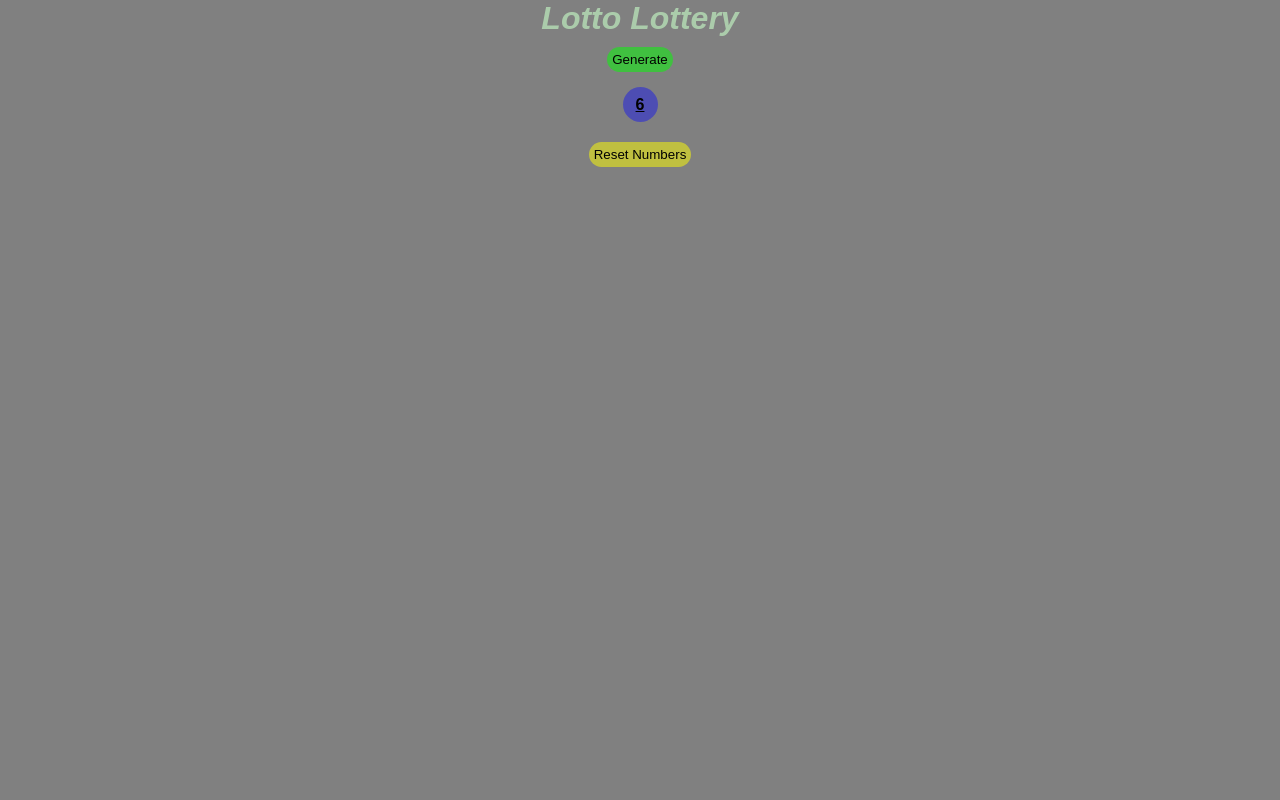
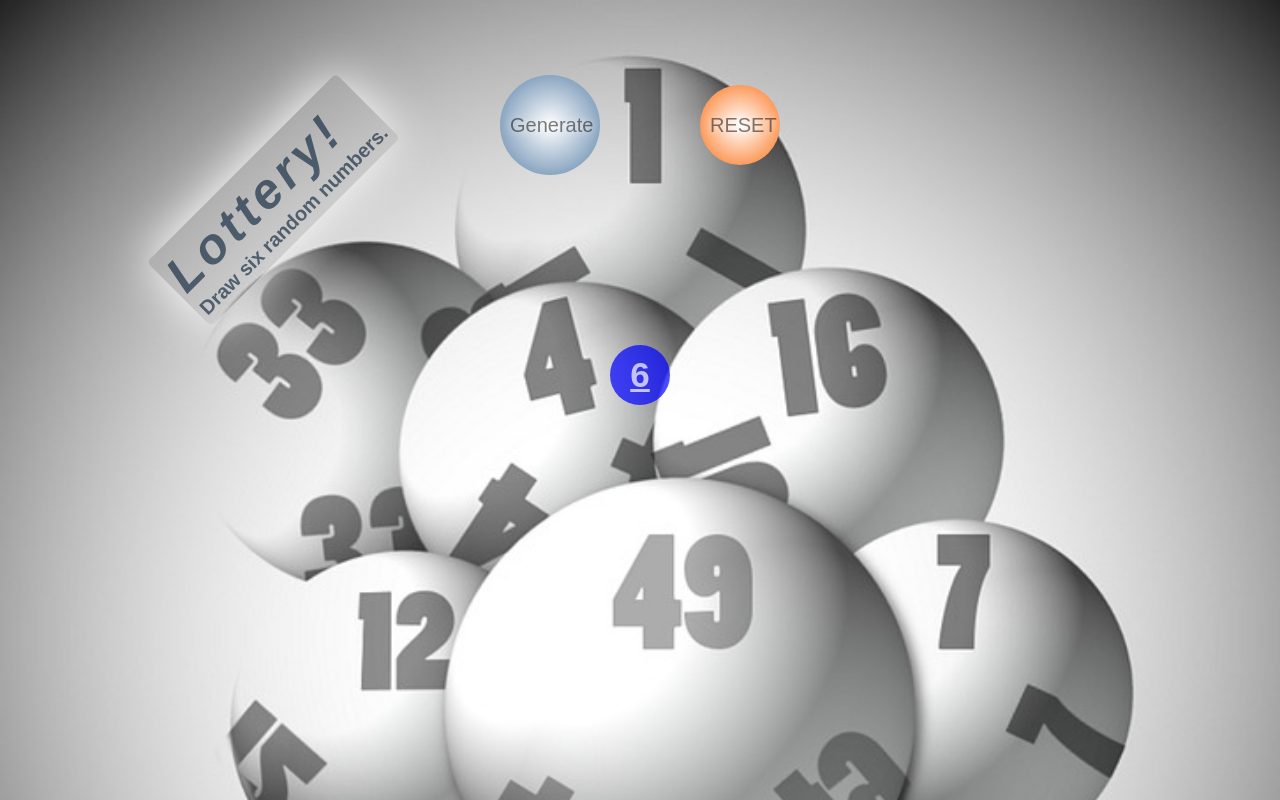
Before and after one commit to Piecuch-Patryk/Lotto-Lottery, a plain HTML site: page index.html in a window 1280 px wide. Both pictures are taken after a click on the button "Generate". Drawn offline with nearby package versions, Linux system fonts and the light colour scheme.

Commit message:
Added some better styles.

```diff
--- a/index.html
+++ b/index.html
@@ -3,16 +3,20 @@
 
 <head>
     <meta charset="UTF-8">
-    <title>Lotto Lottery</title>
+    <meta name="viewport" content="width=device-width, user-scalable=no, initial-scale=1.0, maximum-scale=1.0, minimum-scale=1.0">
+    <title>Lottery - draw random numbers</title>
     <link rel="stylesheet" href="./styles.css" type="text/css">
 </head>
 
 <body>
-    <main>
-        <h1>Lotto Lottery</h1>
+    <main class="flexbox">
+        <span class="titles">
+            <h1>Lottery!</h1>
+            <h3>Draw six random numbers.</h3>
+       </span>
         <button id="draw-number" class="draw-btn" type="button">Generate</button>
+        <button id="reset-numbers" class="reset-btn" type="reset">RESET</button>
         <section id="container" class="container-balls"></section>
-        <button id="reset-numbers" class="reset-btn" type="reset">Reset Numbers</button>
     </main>
     <div id="modal" class="modal">
         <div>
@@ -21,6 +25,9 @@
             <button id="modal-btn" type="button" class="modal-btn">OK</button>
         </div>
     </div>
+    <!--    jQuery library-->
+    <script src="https://ajax.googleapis.com/ajax/libs/jquery/1.8.0/jquery.min.js" type="text/javascript"></script>
+    <!--    main javaScript file-->
     <script src="./main.js" type="text/javascript"></script>
 </body>
 
--- a/styles.css
+++ b/styles.css
@@ -4,20 +4,49 @@
     font-family: 'oswald', sans-serif;
 }
 
+html {
+    font-size: 62.5%;
+}
+
 body {
-    background-color: gray;
-    max-width: 1000px;
+    position: relative;
+    width: 100rem;
     margin: 0 auto;
-    text-align: center;
-    position: relative;
+    background-image: url(./lotto.jpg);
+    background-repeat: no-repeat;
+    background-size: cover;
 }
 
 
 /* main title*/
 
+.flexbox {
+    height: 100vh;
+    display: flex;
+    align-items: center;
+    justify-content: center;
+    flex-wrap: wrap;
+}
+
+.titles {
+    position: absolute;
+    top: 25%;
+    left: 0;
+    transform: translateY(-50%) rotate(-45deg);
+    box-shadow: 0 0 5rem white;
+    padding: .5rem;
+    color: rgba(0, 25, 50, 0.6);
+    border-radius: .5rem;
+}
+
 h1 {
-    color: rgba(200, 255, 200, 0.6);
+    font-size: 5rem;
     font-style: italic;
+    letter-spacing: .5rem;
+}
+
+h3 {
+    font-size: 2rem;
 }
 
 
@@ -25,30 +54,37 @@ h1 {
 
 .draw-btn,
 .reset-btn {
+    width: 10rem;
+    height: 10rem;
     border: none;
-    padding: 5px;
-    border-radius: 20px;
-    margin: 10px 0;
-    transition: 1s;
+    padding: 1rem;
+    border-radius: 50%;
+    margin: 0 5rem;
+    transition: .5s;
+    font-size: 2rem;
+    color: rgba(0, 0, 0, .5);
+    text-shadow: 0 0 1rem rgba(255, 255, 255, 0.9);
 }
 
 .draw-btn {
-    background-color: rgba(0, 255, 0, 0.5);
+    background-image: radial-gradient(#fff, rgba(50, 100, 150, 0.7)90%);
 }
 
 .draw-btn:hover {
     cursor: pointer;
-    background-color: rgba(0, 255, 0, 1);
+    background-color: rgba(0, 50, 250, .95);
     transform: scale(1.1);
 }
 
 .reset-btn {
-    background-color: rgba(255, 255, 0, 0.5);
+    background-image: radial-gradient(#fff, rgba(255, 100, 0, .8)90%);
+    width: 8rem;
+    height: 8rem;
 }
 
 .reset-btn:hover {
     cursor: pointer;
-    background-color: rgba(255, 255, 0, 1);
+    background-color: rgba(255, 150, 0, 1);
     transform: scale(1.1);
 }
 
@@ -56,7 +92,9 @@ h1 {
 /* container for balls*/
 
 .container-balls {
-    min-height: 50px;
+    width: 100%;
+    height: 50%;
+    text-align: center;
 }
 
 
@@ -64,16 +102,18 @@ h1 {
 
 .balls {
     display: inline-block;
-    width: 25px;
-    height: 25px;
-    padding: 5px;
-    margin: 5px;
+    width: 5rem;
+    height: 5rem;
+    padding: .5rem;
+    margin: 2rem;
     border-radius: 50%;
+    font-size: 3.5rem;
     text-align: center;
-    line-height: 25px;
+    line-height: 5rem;
     font-weight: bold;
     text-decoration: underline;
-    background-color: rgba(0, 0, 255, 0.4);
+    background-color: rgba(0, 0, 255, 0.7);
+    color: rgba(255, 255, 255, .7);
 }
 
 
@@ -85,48 +125,54 @@ h1 {
     left: 0;
     height: 100vh;
     width: 100%;
-    background: radial-gradient(rgba(255, 255, 255, 0.5) 10%, rgba(0, 0, 0, 0.2) 90%);
+    background: radial-gradient(rgba(0, 0, 0, 0.4), rgba(200, 0, 0, 0.2) 90%);
+    text-align: center;
     z-index: 100;
     /*    hide the modal*/
     display: none;
 }
 
 .modal div {
-    position: absolute;
-    top: 50%;
-    left: 50%;
-    transform: translate(-50%, -50%);
-    min-width: 80%;
-    border-top: 1px solid #000;
-    border-bottom: 1px solid #fff;
-    border-radius: 100px;
-    background-color: rgba(0, 0, 0, 0.1);
+    width: 80%;
+    margin: 25% auto 0 auto;
+    border-top: .2rem solid #000;
+    border-bottom: .2rem solid #fff;
+    border-radius: 5rem;
+    background-color: rgba(0, 0, 0, 0.7);
+    transition: .5s;
+}
+
+.modal div:hover {
+    transform: scale(1.1);
 }
 
 .modal h3 {
-    margin: 30px;
+    margin: 3rem;
     color: rgba(255, 0, 0, 0.7);
-    letter-spacing: 1.5px;
-    font-size: 25px
+    letter-spacing: .5rem;
+    font-size: 2.5rem;
 }
 
 .modal p {
-    font-size: 20px;
+    font-size: 2rem;
     color: rgba(255, 0, 0, 0.7);
-    letter-spacing: .5px;
+    letter-spacing: .1rem;
 }
 
 .modal-btn {
-    width: 100px;
-    padding: 10px;
-    margin: 10px;
+    width: 10rem;
+    padding: 1rem;
+    margin: 1rem;
     border: none;
-    border-radius: 2px;
-    background-color: rgba(0, 255, 0, 0.4);
-    transition: 1s;
+    border-radius: .5rem;
+    background-color: rgba(255, 50, 0, 0.4);
+    font-weight: bold;
+    font-size: 2rem;
+    color: rgba(0, 0, 0, .8);
+    transition: .5s;
 }
 
 .modal-btn:hover {
     cursor: pointer;
-    background-color: rgba(0, 255, 0, 1);
+    background-color: rgba(255, 0, 0, .8);
 }
```
Also changed, not shown: lotto.jpg (added).
